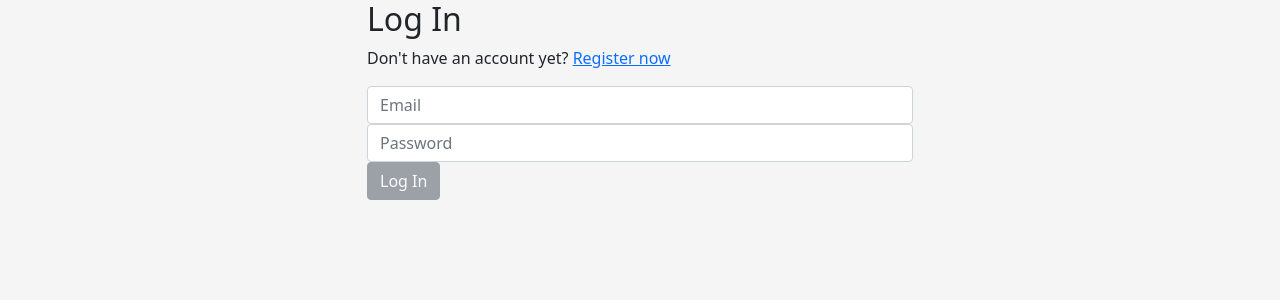
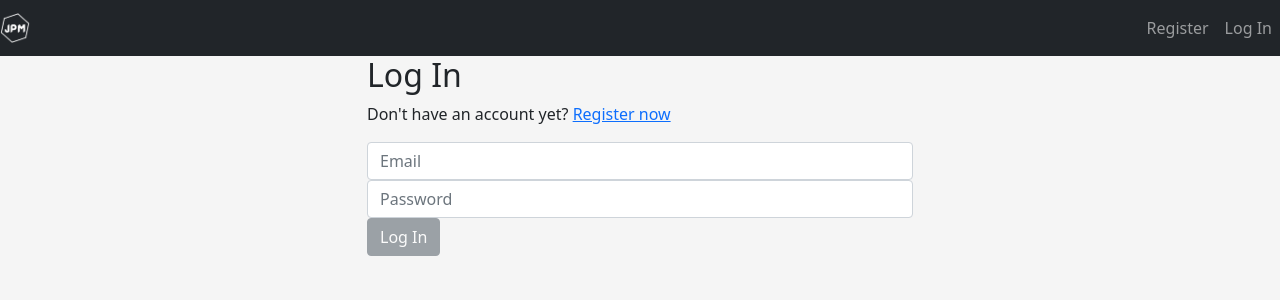
Before and after one commit to jp-mariano/To-Do-App-Frontend, a Next.js app: page /login in a window 1280 px wide. Shown: the top 300 px of the page. Built offline with nearby package versions, Linux system fonts and the light colour scheme; no server answers.

Commit message:
Added NavBar component

```diff
--- a/components/LoginForm.js
+++ b/components/LoginForm.js
@@ -73,7 +73,7 @@ function LoginForm() {
 			Swal.fire('Welcome!', `How's your day, ${ data.givenName }?`, 'success');
 
 			// router
-			router.push('/');
+			router.push('/dashboard');
 
 		} catch (err) {
 			console.error(err);
--- /dev/null
+++ b/components/NavBar.js
@@ -0,0 +1,65 @@
+import { Fragment, useEffect, useState } from 'react';
+import { Nav, Navbar } from 'react-bootstrap';
+import AppHelper from '../helpers/app-helper';
+
+function NavBar() {
+	const [token, setToken] = useState();
+	useEffect(() => {
+		setToken(AppHelper.getAccessToken());
+	});
+
+	return (
+		<Navbar collapseOnSelect expand='lg' bg='dark' variant='dark'>
+			{ token ?
+				<Navbar.Brand href='/dashboard'>
+					<img
+						src='/jpm-logo-white.png'
+						height='30'
+						width='30'
+						className='d-inline-block align-top'
+						alt='JP Logo'
+					/>
+				</Navbar.Brand>
+				:
+				<Navbar.Brand href='#'>
+					<img
+						src='/jpm-logo-white.png'
+						height='30'
+						width='30'
+						className='d-inline-block align-top'
+						alt='JP Logo'
+					/>
+				</Navbar.Brand>
+			}
+
+			<Navbar.Toggle aria-controls='responsive-navbar-nav' />
+			<Navbar.Collapse id='responsive-navbar-nav'>
+				{ token ?
+					<Fragment>
+						<Nav className='me-auto'>
+							<Nav.Link href='/dashboard'>Dashboard</Nav.Link>
+							<Nav.Link href='#'>My Details</Nav.Link>
+						</Nav>
+
+						<Nav>
+							<Nav.Link href='/logout'>Log Out</Nav.Link>
+						</Nav>
+					</Fragment>
+					:
+					<Fragment>
+						<Nav className='me-auto'>
+							<Nav.Link></Nav.Link>
+						</Nav>
+
+						<Nav>
+							<Nav.Link href='#'>Register</Nav.Link>
+							<Nav.Link href='/login'>Log In</Nav.Link>
+						</Nav>
+					</Fragment>
+				}
+			</Navbar.Collapse>
+		</Navbar>
+	);
+}
+
+export default NavBar;
--- a/pages/_app.js
+++ b/pages/_app.js
@@ -1,13 +1,17 @@
-import { useEffect, useState } from 'react';
+import { Fragment } from 'react';
+import NavBar from '../components/NavBar';
 import { Container } from 'react-bootstrap';
 import 'bootstrap/dist/css/bootstrap.min.css';
 import '../styles/globals.css';
 
 function MyApp({ Component, pageProps }) {
 	return (
-		<Container>
-			<Component {...pageProps} />
-		</Container>
+		<Fragment>
+			<NavBar />
+			<Container>
+				<Component {...pageProps} />
+			</Container>
+		</Fragment>
 	);
 }
 
--- /dev/null
+++ b/tokenContext.js
@@ -0,0 +1,3 @@
+import { createContext } from 'react';
+
+export const TokenContext = createContext();
```
Also changed, not shown: pages/index.js (+2 -22 lines), public/jpm-logo-white.png (added).
